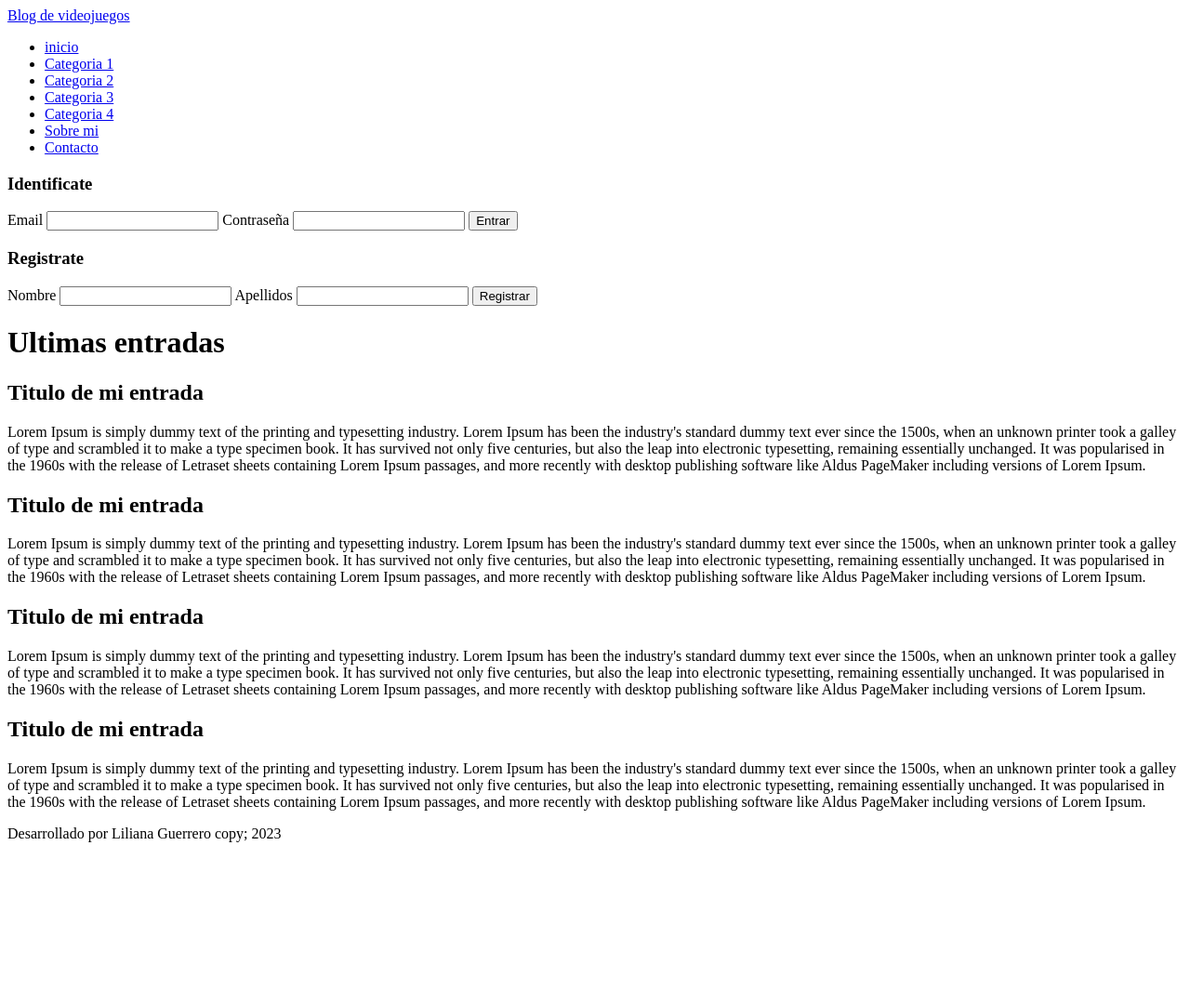
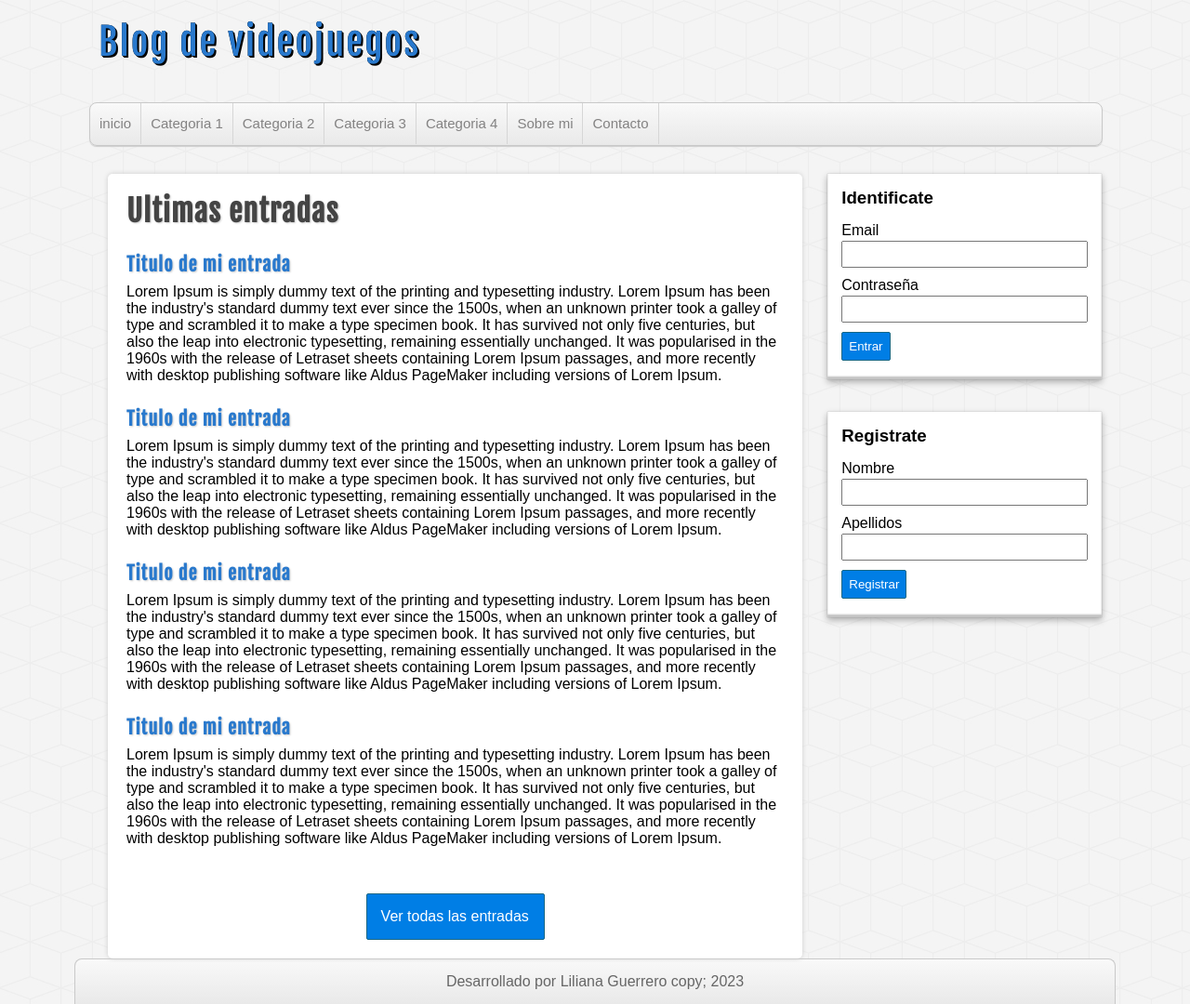
Before and after one commit to lmparedes/proyecto-php, a PHP site: page / in a window 1280 px wide. Shown: the whole page at 93% size. Before the commit the page ends 906 px from the top, so only its background shows below. Run offline with PHP 8.4, Linux system fonts and the light colour scheme.

Commit message:
Se realizan ajustes a los id del html y se agregan los estilos

```diff
--- a/proyecto.php/index.php
+++ b/proyecto.php/index.php
@@ -3,6 +3,7 @@
     <head>
         <meta charset="utf-8" />
         <title>Blog de VideoJuegos</title>
+        <link rel="stylesheet" type="text/css" href="./assets/css/style.css" />
     </head>
 <body>
     <!-- CABECERA -->
@@ -13,7 +14,7 @@
             </a>
         </div>
     <!-- MENU -->
-    <nav id="nav">
+    <nav id="menu">
         <ul>
             <li>
                 <a href="index.php">inicio</a>
@@ -54,7 +55,7 @@
                     <input type="submit" value="Entrar" />
                 </form>
             </div>
-            <div id="register" class="block-aside">
+            <div id="register" class="bloque">
                 <h3>Registrate</h3>
                 <form action="registro.php" method="POST">
                     <label for="nombre">Nombre</label>
@@ -94,8 +95,11 @@
                 Lorem Ipsum is simply dummy text of the printing and typesetting industry. Lorem Ipsum has been the industry's standard dummy text ever since the 1500s, when an unknown printer took a galley of type and scrambled it to make a type specimen book. It has survived not only five centuries, but also the leap into electronic typesetting, remaining essentially unchanged. It was popularised in the 1960s with the release of Letraset sheets containing Lorem Ipsum passages, and more recently with desktop publishing software like Aldus PageMaker including versions of Lorem Ipsum.
             </p>
         </article>
+        <div id="ver-todas">
+            <a href="">Ver todas las entradas</a>
+        </div>
     </div>
-        </div>
+        </div> <!-- FIN PRINCIPAL -->
     <!-- PIE DE PAGINA -->
     <footer id="pie">
         <p>Desarrollado por Liliana Guerrero copy; 2023</p>
```
